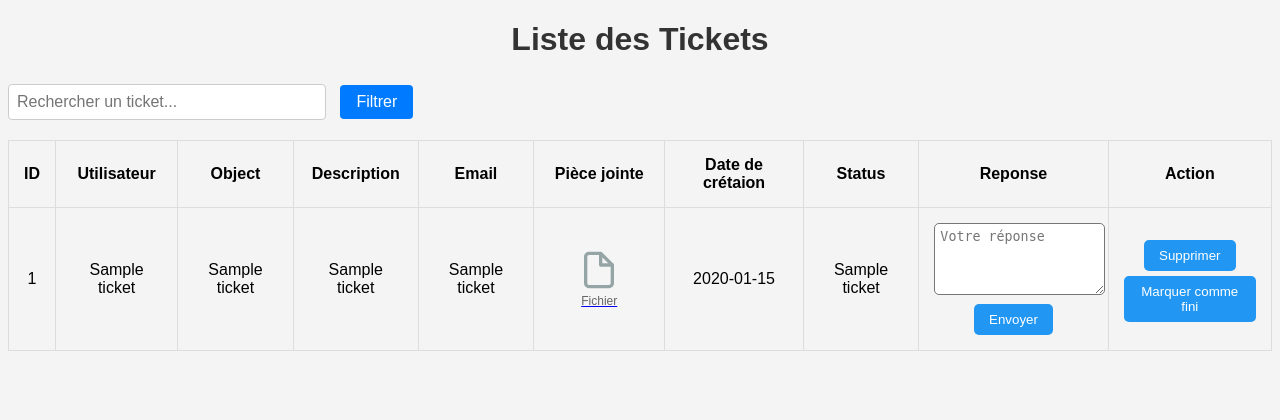
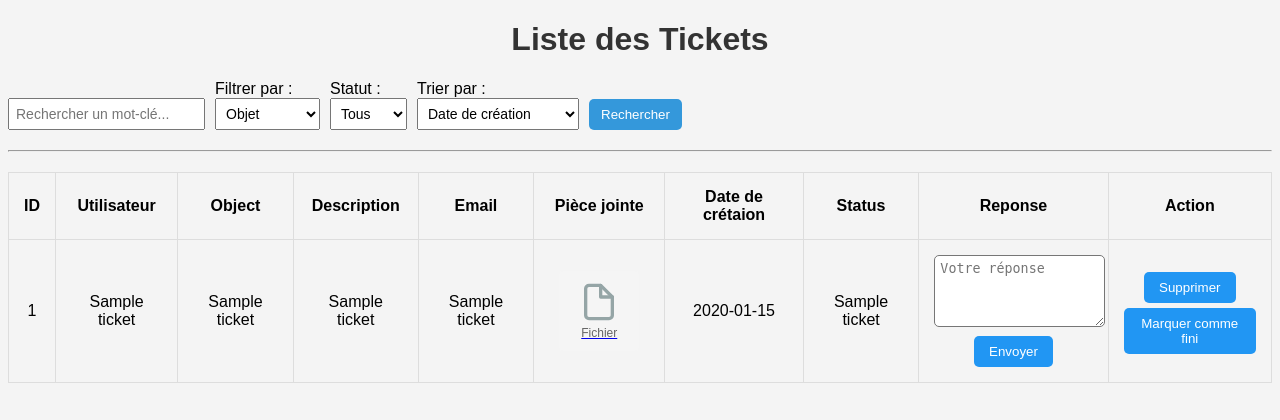
Before and after one commit to opsiexe/SAE203-LD-MV-ED-MD, a Flask app: page / in a window 1280 px wide. Shown: the top 420 px of the page. Run offline with Flask 3, Linux system fonts and the light colour scheme; a database or web service that is not in the repository returns one stand-in record (values such as "Sample title"); some libraries are stand-ins or nearby versions.

Commit message:
ajout_filtre

```diff
--- a/backend/src/static/style.css
+++ b/backend/src/static/style.css
@@ -3,36 +3,35 @@ body {
     background-color: #f4f4f4;
 }
 
-.search-filter-container {
-    margin: 20px 0;
+.search-form {
     display: flex;
-    justify-content: flex-start;
-    align-items: center;
-}
+    flex-wrap: wrap;
+    gap: 10px;
+    margin-bottom: 20px;
+    align-items: flex-end;
+  }
 
-.search-input {
-    padding: 8px;
-    font-size: 16px;
-    border: 1px solid #ccc;
-    border-radius: 4px;
-    margin-right: 10px;
-    width: 300px;
-}
+  .search-form div {
+    display: flex;
+    flex-direction: column;
+  }
 
-.filter-button {
-    padding: 8px 16px;
-    font-size: 16px;
-    background-color: #007BFF;
+  .search-form input, .search-form select {
+    padding: 6px;
+    font-size: 14px;
+  }
+
+  .search-form button {
+    padding: 8px 12px;
+    background-color: #3498db;
     color: white;
     border: none;
-    border-radius: 4px;
     cursor: pointer;
-}
+  }
 
-.filter-button:hover {
-    background-color: #0056b3;
-}
-
+  .search-form button:hover {
+    background-color: #2980b9;
+  }
 .container {
     width: 90%;
     margin: auto;
--- a/backend/src/templates/index.html
+++ b/backend/src/templates/index.html
@@ -9,12 +9,45 @@
 
 <body>
     <h1>Liste des Tickets</h1>
-    <div class="search-filter-container">
-        <form method="GET" action="#">
-            <input type="text" name="search" placeholder="Rechercher un ticket..." class="search-input">
-            <button type="submit" class="filter-button">Filtrer</button>
-        </form>
-    </div>
+    <form method="get" action="/" class="search-form">
+        <div>
+          <input type="text" name="keyword" placeholder="Rechercher un mot-clé..." value="{{ request.args.get('keyword', '') }}">
+        </div>
+
+        <div>
+          <label for="filter_by">Filtrer par :</label>
+          <select name="filter_by" id="filter_by">
+            <option value="objet" {% if request.args.get('filter_by') == 'objet' %}selected{% endif %}>Objet</option>
+            <option value="description" {% if request.args.get('filter_by') == 'description' %}selected{% endif %}>Description</option>
+            <option value="email" {% if request.args.get('filter_by') == 'email' %}selected{% endif %}>Email</option>
+          </select>
+        </div>
+
+        <div>
+          <label for="statut">Statut :</label>
+          <select name="statut" id="statut">
+            <option value="">Tous</option>
+            <option value="ouvert" {% if request.args.get('statut') == 'ouvert' %}selected{% endif %}>Ouvert</option>
+            <option value="fini" {% if request.args.get('statut') == 'fini' %}selected{% endif %}>Fini</option>
+          </select>
+        </div>
+
+        <div>
+          <label for="order_by">Trier par :</label>
+          <select name="order_by" id="order_by">
+            <option value="date_creation" {% if request.args.get('order_by') == 'date_creation' %}selected{% endif %}>Date de création</option>
+            <option value="date_modification" {% if request.args.get('order_by') == 'date_modification' %}selected{% endif %}>Date de modification</option>
+            <option value="date_resolution" {% if request.args.get('order_by') == 'date_resolution' %}selected{% endif %}>Date de résolution</option>
+          </select>
+        </div>
+
+        <div>
+          <button type="submit">Rechercher</button>
+        </div>
+      </form>
+
+      <hr>
+
     {% with messages = get_flashed_messages() %}
     {% if messages %}
     <ul class="flash-messages">
```
